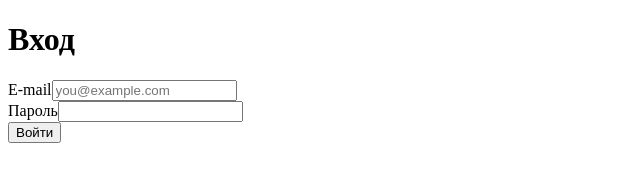
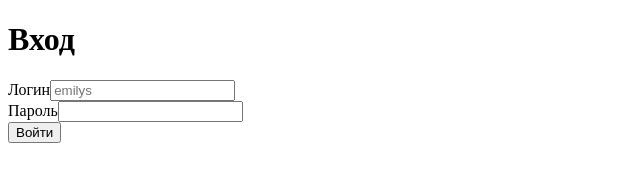
Before and after one commit to FlintAB/techcore5, a React app: page /login in a window 1280 px wide. Shown: the top 170 px of the page, without its empty margins (0-640 px from the left). Built offline with nearby package versions, Linux system fonts and the light colour scheme.

Commit message:
fix(auth): rename email field to username

```diff
--- a/src/features/auth/model/login-schema.ts
+++ b/src/features/auth/model/login-schema.ts
@@ -1,9 +1,9 @@
 import * as z from "zod"
 
 export const loginSchema = z.object({
-   email: z.email('Неверный формат email'),
+   username: z.string().min(1, "Введите логин"),
 
-   password: z.string().min(8, "Минимум 8 символов"),
+   password: z.string().min(1, "Введите пароль"),
 
 })
 
--- a/src/features/auth/ui/LoginForm.tsx
+++ b/src/features/auth/ui/LoginForm.tsx
@@ -17,7 +17,7 @@ export const LoginForm = ({ onSubmit }: LoginFormProps) => {
       resolver: zodResolver(loginSchema),
       mode: 'onTouched',
       defaultValues: {
-         email: '',
+         username: '',
          password: ''
       },
    })
@@ -36,15 +36,15 @@ export const LoginForm = ({ onSubmit }: LoginFormProps) => {
       // eslint-disable-next-line @typescript-eslint/no-misused-promises
       <form onSubmit={submitForm} noValidate>
          <div>
-            <label htmlFor="email">E-mail</label>
-            <input {...register('email')}
-            id="email"
-            type="email"
-            placeholder="you@example.com"
-            aria-invalid={Boolean((errors.email))}
-            aria-describedby={errors.email ? "email-error" : undefined}
-            autoComplete="email" />
-            {errors.email && <p id="email-error" role="alert">{errors.email.message}</p>}
+            <label htmlFor="username">Логин</label>
+            <input {...register('username')}
+            id="username"
+            type="text"
+            placeholder="emilys"
+            aria-invalid={Boolean((errors.username))}
+            aria-describedby={errors.username ? "username-error" : undefined}
+            autoComplete="username" />
+            {errors.username && <p id="username-error" role="alert">{errors.username.message}</p>}
          </div>
 
          <div>
```
